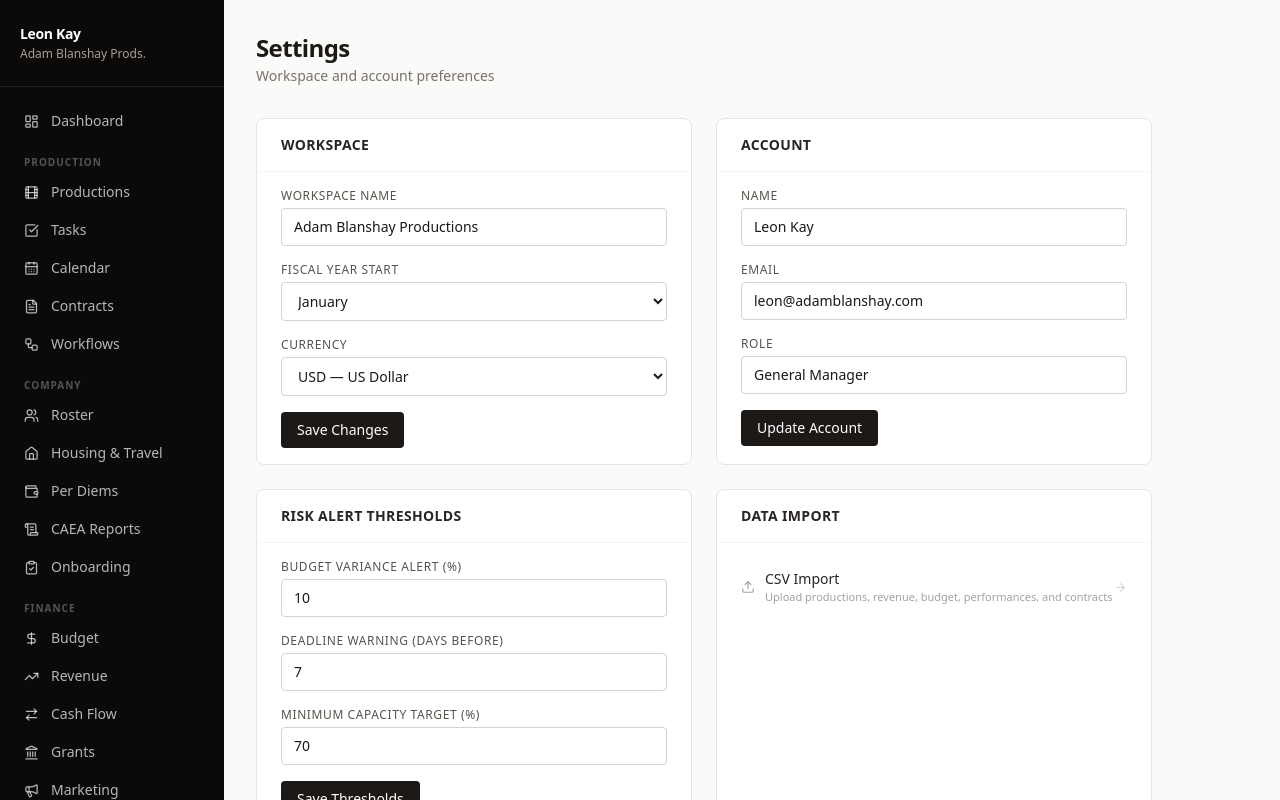
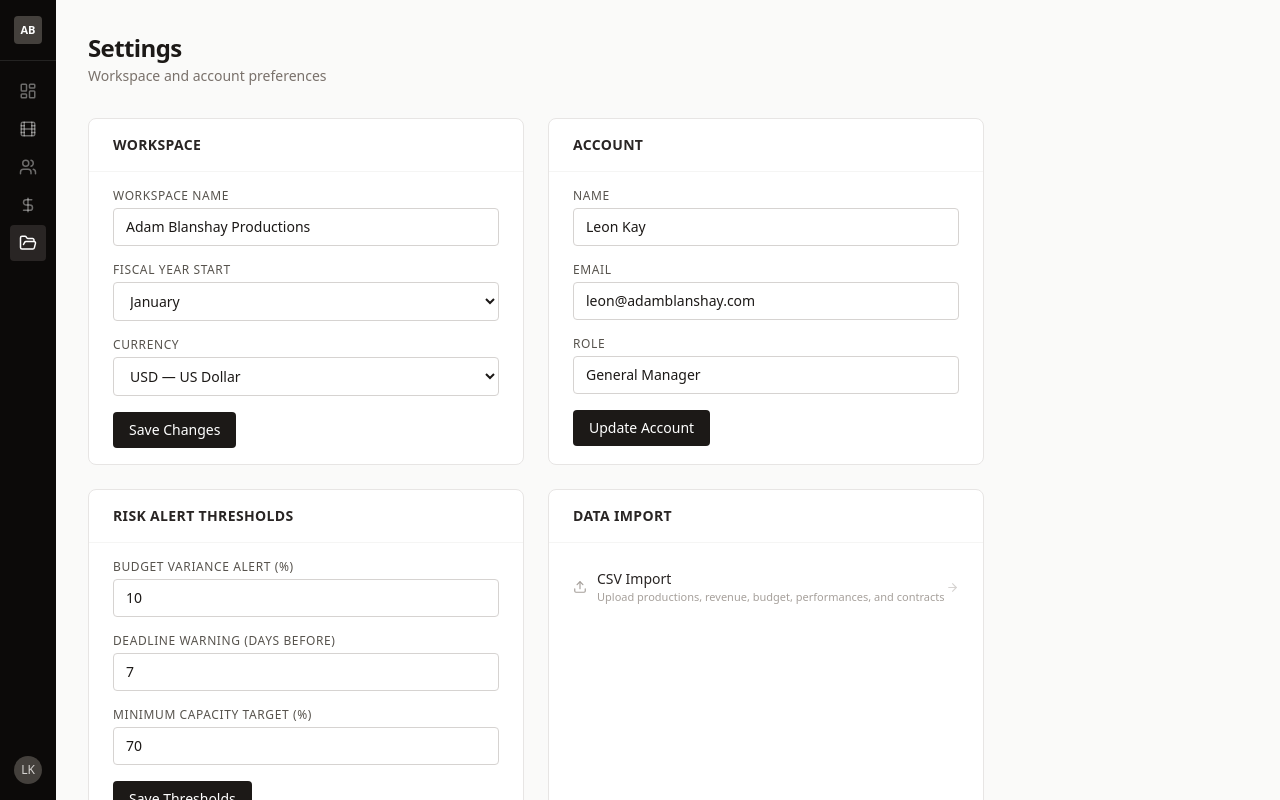
Before and after one commit to MattStody/StageOS, a Next.js app: page /settings in a window 1280 px wide. Built offline with nearby package versions, Linux system fonts and the light colour scheme.

Commit message:
Replace sidebar with slim icon rail + hover flyout panels
https://claude.ai/code/session_011sicns6EXz6p7GjtupkytX

```diff
--- a/components/layout/Sidebar.tsx
+++ b/components/layout/Sidebar.tsx
@@ -4,66 +4,85 @@ import Link from 'next/link'
 import { usePathname } from 'next/navigation'
 import {
   LayoutDashboard, Film, DollarSign, TrendingUp, FileText,
-  ArrowRightLeft, CalendarDays, FileBarChart, FolderOpen, Settings, ChevronRight, Megaphone, FlaskConical, Landmark, CheckSquare, Workflow,
+  ArrowRightLeft, CalendarDays, FileBarChart, FolderOpen, Settings,
+  Megaphone, FlaskConical, Landmark, CheckSquare, Workflow,
   Users, Home, Wallet, ClipboardCheck, ScrollText,
 } from 'lucide-react'
 import { cn } from '@/lib/cn'
-import { useStore } from '@/lib/store'
 import { useDemo } from '@/contexts/DemoContext'
 
-type NavItem = { label: string; href: string; icon: React.ElementType; exact: boolean }
-type NavGroup = { heading?: string; items: NavItem[] }
+type NavItem = { label: string; href: string; icon: React.ElementType }
+type NavSection = {
+  id: string
+  icon: React.ElementType
+  label: string
+  href?: string
+  items?: NavItem[]
+}
 
-const navGroups: NavGroup[] = [
+const sections: NavSection[] = [
   {
+    id: 'dashboard',
+    icon: LayoutDashboard,
+    label: 'Dashboard',
+    href: '/dashboard',
+  },
+  {
+    id: 'production',
+    icon: Film,
+    label: 'Production',
     items: [
-      { label: 'Dashboard', href: '/dashboard', icon: LayoutDashboard, exact: false },
+      { label: 'Productions', href: '/productions', icon: Film },
+      { label: 'Tasks', href: '/tasks', icon: CheckSquare },
+      { label: 'Calendar', href: '/calendar', icon: CalendarDays },
+      { label: 'Contracts', href: '/contracts', icon: FileText },
+      { label: 'Workflows', href: '/workflows', icon: Workflow },
     ],
   },
   {
-    heading: 'Production',
+    id: 'company',
+    icon: Users,
+    label: 'Company',
     items: [
-      { label: 'Productions', href: '/productions', icon: Film, exact: false },
-      { label: 'Tasks', href: '/tasks', icon: CheckSquare, exact: false },
-      { label: 'Calendar', href: '/calendar', icon: CalendarDays, exact: false },
-      { label: 'Contracts', href: '/contracts', icon: FileText, exact: false },
-      { label: 'Workflows', href: '/workflows', icon: Workflow, exact: false },
+      { label: 'Roster', href: '/company/roster', icon: Users },
+      { label: 'Housing & Travel', href: '/company/housing', icon: Home },
+      { label: 'Per Diems', href: '/company/perdiems', icon: Wallet },
+      { label: 'CAEA Reports', href: '/company/caea', icon: ScrollText },
+      { label: 'Onboarding', href: '/company/onboarding', icon: ClipboardCheck },
     ],
   },
   {
-    heading: 'Company',
+    id: 'finance',
+    icon: DollarSign,
+    label: 'Finance',
     items: [
-      { label: 'Roster', href: '/company/roster', icon: Users, exact: false },
-      { label: 'Housing & Travel', href: '/company/housing', icon: Home, exact: false },
-      { label: 'Per Diems', href: '/company/perdiems', icon: Wallet, exact: false },
-      { label: 'CAEA Reports', href: '/company/caea', icon: ScrollText, exact: false },
-      { label: 'Onboarding', href: '/company/onboarding', icon: ClipboardCheck, exact: false },
+      { label: 'Budget', href: '/budget', icon: DollarSign },
+      { label: 'Revenue', href: '/revenue', icon: TrendingUp },
+      { label: 'Cash Flow', href: '/cashflow', icon: ArrowRightLeft },
+      { label: 'Grants', href: '/grants', icon: Landmark },
+      { label: 'Marketing', href: '/marketing', icon: Megaphone },
+      { label: 'What If', href: '/whatif', icon: FlaskConical },
     ],
   },
   {
-    heading: 'Finance',
+    id: 'workspace',
+    icon: FolderOpen,
+    label: 'Workspace',
     items: [
-      { label: 'Budget', href: '/budget', icon: DollarSign, exact: false },
-      { label: 'Revenue', href: '/revenue', icon: TrendingUp, exact: false },
-      { label: 'Cash Flow', href: '/cashflow', icon: ArrowRightLeft, exact: false },
-      { label: 'Grants', href: '/grants', icon: Landmark, exact: false },
-      { label: 'Marketing', href: '/marketing', icon: Megaphone, exact: false },
-      { label: 'What If', href: '/whatif', icon: FlaskConical, exact: false },
-    ],
-  },
-  {
-    heading: 'Workspace',
-    items: [
-      { label: 'Reports', href: '/reports', icon: FileBarChart, exact: false },
-      { label: 'Documents', href: '/documents', icon: FolderOpen, exact: false },
-      { label: 'Settings', href: '/settings', icon: Settings, exact: true },
+      { label: 'Reports', href: '/reports', icon: FileBarChart },
+      { label: 'Documents', href: '/documents', icon: FolderOpen },
+      { label: 'Settings', href: '/settings', icon: Settings },
     ],
   },
 ]
 
+function isSectionActive(section: NavSection, pathname: string): boolean {
+  if (section.href) return pathname === section.href || pathname.startsWith(section.href + '/')
+  return section.items?.some(i => pathname === i.href || pathname.startsWith(i.href + '/')) ?? false
+}
+
 export function Sidebar() {
   const pathname = usePathname()
-  const { productions } = useStore()
   const { isDemo, config } = useDemo()
 
   const orgName = isDemo && config?.org ? config.org : 'Adam Blanshay Prods.'
@@ -73,116 +92,118 @@ export function Sidebar() {
   const navColor = isDemo && config?.navColor ? config.navColor : null
   const logoUrl = isDemo && config?.logoUrl ? config.logoUrl : null
 
-  const initials = userName
-    .split(' ')
-    .map((w) => w[0])
-    .join('')
-    .slice(0, 2)
-    .toUpperCase()
+  const userInitials = userName.split(' ').map((w: string) => w[0]).join('').slice(0, 2).toUpperCase()
+  const orgInitials = orgName.split(' ').map((w: string) => w[0]).join('').slice(0, 2).toUpperCase()
 
   return (
     <aside
-      className="w-56 shrink-0 bg-stone-950 min-h-screen flex flex-col"
+      className="w-14 shrink-0 bg-stone-950 min-h-screen flex flex-col items-center z-40 relative"
       style={navColor ? { backgroundColor: navColor } : undefined}
     >
-      {/* Logo */}
-      <div className="px-5 py-6 border-b border-white/10">
+      {/* Logo mark */}
+      <div className="w-full flex items-center justify-center py-4 border-b border-white/10">
         {logoUrl ? (
           <img
             src={logoUrl}
             alt={orgName}
-            className="h-8 max-w-[140px] object-contain object-left"
+            className="h-6 w-6 object-contain"
             onError={(e) => { (e.target as HTMLImageElement).style.display = 'none' }}
           />
         ) : (
-          <p className="text-white font-semibold text-sm tracking-tight truncate">{userName}</p>
-        )}
-        <p className="text-stone-400 text-xs mt-0.5 truncate">{orgName}</p>
-        {isDemo && (
-          <span
-            className="inline-flex items-center gap-1 mt-1.5 px-1.5 py-0.5 rounded text-xs font-medium"
-            style={{
-              backgroundColor: accentColor ? `${accentColor}22` : '#6366f122',
-              color: accentColor ?? '#6366f1',
-            }}
+          <div
+            className="w-7 h-7 rounded flex items-center justify-center text-[11px] font-bold text-white"
+            style={{ backgroundColor: accentColor ?? '#44403c' }}
+            title={orgName}
           >
-            <span className="w-1 h-1 rounded-full" style={{ backgroundColor: accentColor ?? '#6366f1' }} />
-            Demo
-          </span>
+            {orgInitials}
+          </div>
         )}
       </div>
 
-      {/* Nav */}
-      <nav className="flex-1 px-3 py-4 space-y-4 overflow-y-auto">
-        {navGroups.map((group, gi) => {
-          const items = group.items.filter(({ href }) => !(isDemo && href === '/settings/demos'))
-          if (!items.length) return null
-          return (
-            <div key={gi}>
-              {group.heading && (
-                <p className="px-3 mb-1 text-[10px] font-semibold uppercase tracking-widest text-white/30">
-                  {group.heading}
-                </p>
-              )}
-              <div className="space-y-0.5">
-                {items.map(({ label, href, icon: Icon, exact }) => {
-                  const active = pathname === href || (!exact && pathname.startsWith(href + '/'))
-                  return (
-                    <Link
-                      key={href}
-                      href={href}
+      {/* Nav rail */}
+      <nav className="flex-1 flex flex-col items-center py-3 gap-0.5 w-full">
+        {sections.map((section) => {
+          const active = isSectionActive(section, pathname)
+          const Icon = section.icon
+
+          const iconBtn = (
+            <div
               className={cn(
-                        'flex items-center gap-3 px-3 py-2 rounded text-sm transition-colors',
-                        active
-                          ? 'text-white'
-                          : 'text-white/70 hover:text-white hover:bg-white/10',
+                'w-9 h-9 flex items-center justify-center rounded transition-colors',
+                active ? 'text-white' : 'text-white/40 hover:text-white hover:bg-white/10',
               )}
               style={active ? { backgroundColor: accentColor ?? '#292524' } : undefined}
             >
-                      <Icon size={15} />
-                      {label}
+              <Icon size={18} />
+            </div>
+          )
+
+          if (section.href) {
+            return (
+              <div key={section.id} className="relative group w-full flex justify-center">
+                <Link href={section.href}>{iconBtn}</Link>
+                <div className="absolute left-full top-1/2 -translate-y-1/2 ml-2 hidden group-hover:block z-50 pointer-events-none">
+                  <div className="bg-stone-800 text-white text-xs px-2 py-1 rounded shadow-lg whitespace-nowrap">
+                    {section.label}
+                  </div>
+                </div>
+              </div>
+            )
+          }
+
+          return (
+            <div key={section.id} className="relative group w-full flex justify-center">
+              <div className="cursor-default">{iconBtn}</div>
+              {/* Flyout */}
+              <div className="absolute left-full top-0 hidden group-hover:block z-50" style={{ paddingLeft: 6 }}>
+                <div className="bg-stone-900 border border-white/10 rounded-lg shadow-2xl py-2 min-w-[168px]">
+                  <p className="px-3 pb-1.5 text-[10px] font-semibold uppercase tracking-widest text-white/30">
+                    {section.label}
+                  </p>
+                  {section.items?.map((item) => {
+                    const itemActive = pathname === item.href || pathname.startsWith(item.href + '/')
+                    const ItemIcon = item.icon
+                    return (
+                      <Link
+                        key={item.href}
+                        href={item.href}
+                        className={cn(
+                          'flex items-center gap-2.5 px-3 py-1.5 text-sm transition-colors',
+                          itemActive ? 'text-white' : 'text-white/70 hover:text-white hover:bg-white/10',
+                        )}
+                        style={itemActive ? { backgroundColor: accentColor ? `${accentColor}33` : '#292524' } : undefined}
+                      >
+                        <ItemIcon size={13} />
+                        {item.label}
                       </Link>
                     )
                   })}
+                </div>
               </div>
             </div>
           )
         })}
       </nav>
 
-      {/* Productions quick list */}
-      <div className="px-3 pb-4 border-t border-white/10 pt-4">
-        <p className="px-3 text-xs text-stone-400 uppercase tracking-wider mb-2">Productions</p>
-        {productions.map((p) => (
-          <Link
-            key={p.id}
-            href={`/productions/${p.id}`}
-            className="flex items-center gap-2 px-3 py-1.5 rounded text-xs text-stone-400 hover:text-white hover:bg-stone-900 transition-colors group"
-          >
-            <span className="w-1.5 h-1.5 rounded-full shrink-0" style={{ backgroundColor: p.color }} />
-            <span className="truncate flex-1">{p.name}</span>
-            <ChevronRight size={11} className="opacity-0 group-hover:opacity-100 shrink-0" />
-          </Link>
-        ))}
-      </div>
-
-      {/* User */}
-      <div className="px-5 py-4 border-t border-white/10">
-        <div className="flex items-center gap-3">
+      {/* User avatar */}
+      <div className="pb-4 flex flex-col items-center gap-2">
+        {isDemo && (
           <div
-            className="w-7 h-7 rounded-full flex items-center justify-center text-xs font-medium"
+            className="w-1.5 h-1.5 rounded-full"
+            style={{ backgroundColor: accentColor ?? '#6366f1' }}
+            title="Demo mode"
+          />
+        )}
+        <div
+          className="w-7 h-7 rounded-full flex items-center justify-center text-xs font-medium cursor-default"
+          title={`${userName} — ${userTitle}`}
           style={
             accentColor
               ? { backgroundColor: `${accentColor}33`, color: accentColor }
               : { backgroundColor: '#44403c', color: '#d6d3d1' }
           }
         >
-            {initials}
-          </div>
-          <div>
-            <p className="text-xs text-stone-300 font-medium truncate">{userName}</p>
-            <p className="text-xs text-stone-400 truncate">{userTitle}</p>
-          </div>
+          {userInitials}
         </div>
       </div>
     </aside>
```
Lines whose indentation alone changed are shown as unchanged.
